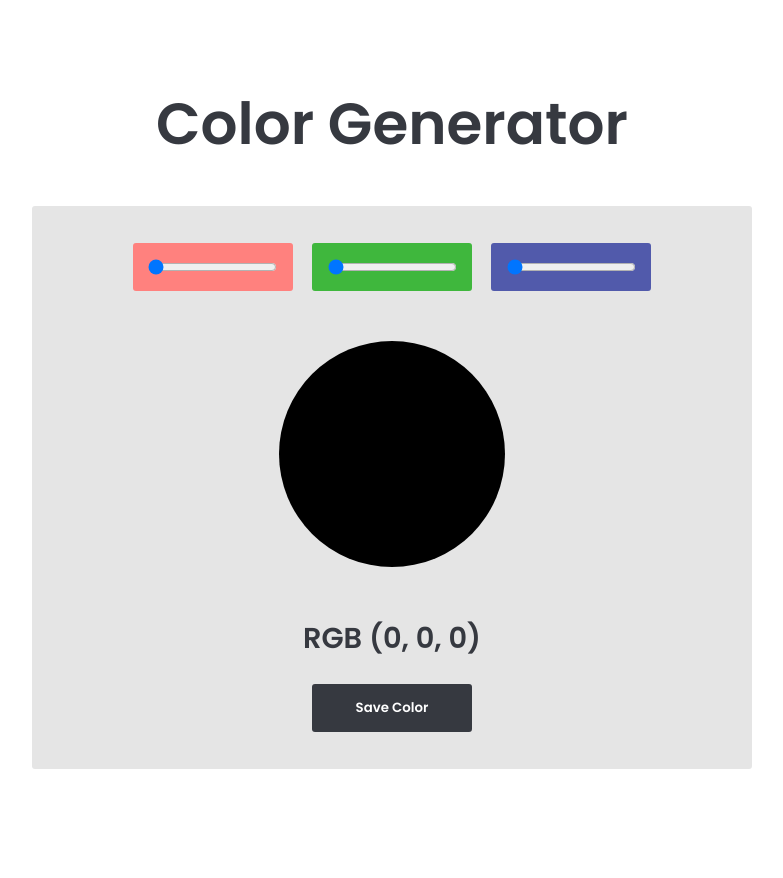
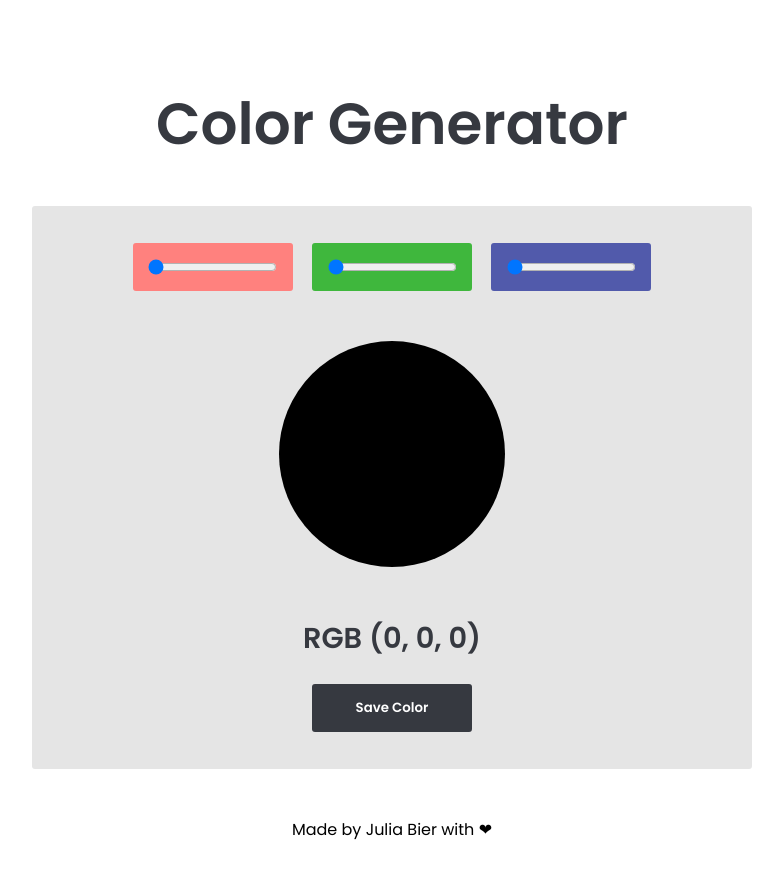
Before and after one commit to jbiers/color-generator, a React (Create React App) app: page / in a window 1280 px wide. Shown: the top 878 px of the page, without its empty margins (248-1031 px from the left). Before the commit the page ends 800 px from the top, so only its background shows below. Built offline with nearby package versions, Linux system fonts and the light colour scheme.

Commit message:
added footer

```diff
--- a/src/App.tsx
+++ b/src/App.tsx
@@ -3,6 +3,7 @@ import { ColorGenerator } from "./components/ColorGenerator"
 import { GlobalStyle } from "./styles/global"
 import { ColorList } from "./components/ColorList";
 import { useState } from "react";
+import { Footer } from "./components/Footer";
 
 export function App() {
   const [colors, setColors] = useState(JSON.parse(localStorage.getItem('colors') as string))
@@ -12,6 +13,7 @@ export function App() {
       <Header />
       <ColorGenerator colors={colors} setColors={setColors} />
       <ColorList colors={colors} setColors={setColors} />
+      <Footer />
 
       <GlobalStyle />
     </>
--- a/src/components/ColorItem/styles.ts
+++ b/src/components/ColorItem/styles.ts
@@ -6,7 +6,8 @@ interface Props {
 
 export const Container = styled.div`
     display: grid;
-    grid-template-columns: 1.5fr 6fr 0.5fr;
+    grid-template-columns: 4rem 6fr 1.5rem;
+    gap: 3rem;
     align-items: center;
     background: var(--very-light-gray);
     font-weight: 600;
--- a/src/components/ColorList/styles.ts
+++ b/src/components/ColorList/styles.ts
@@ -1,4 +1,4 @@
-import styled from "styled-components";
+import styled from "styled-components"
 
 export const Container = styled.section`
     width: 45rem;
--- /dev/null
+++ b/src/components/Footer/index.tsx
@@ -0,0 +1,9 @@
+import { Container } from "./styles"
+
+export function Footer() {
+    return (
+        <Container>
+            <span>Made by Julia Bier with &#10084;</span>
+        </Container>
+    )
+}
--- /dev/null
+++ b/src/components/Footer/styles.ts
@@ -0,0 +1,7 @@
+import styled from "styled-components"
+
+export const Container = styled.footer`
+    text-align: center;
+    margin-top: 3rem;
+    height: 4rem;
+`
```
